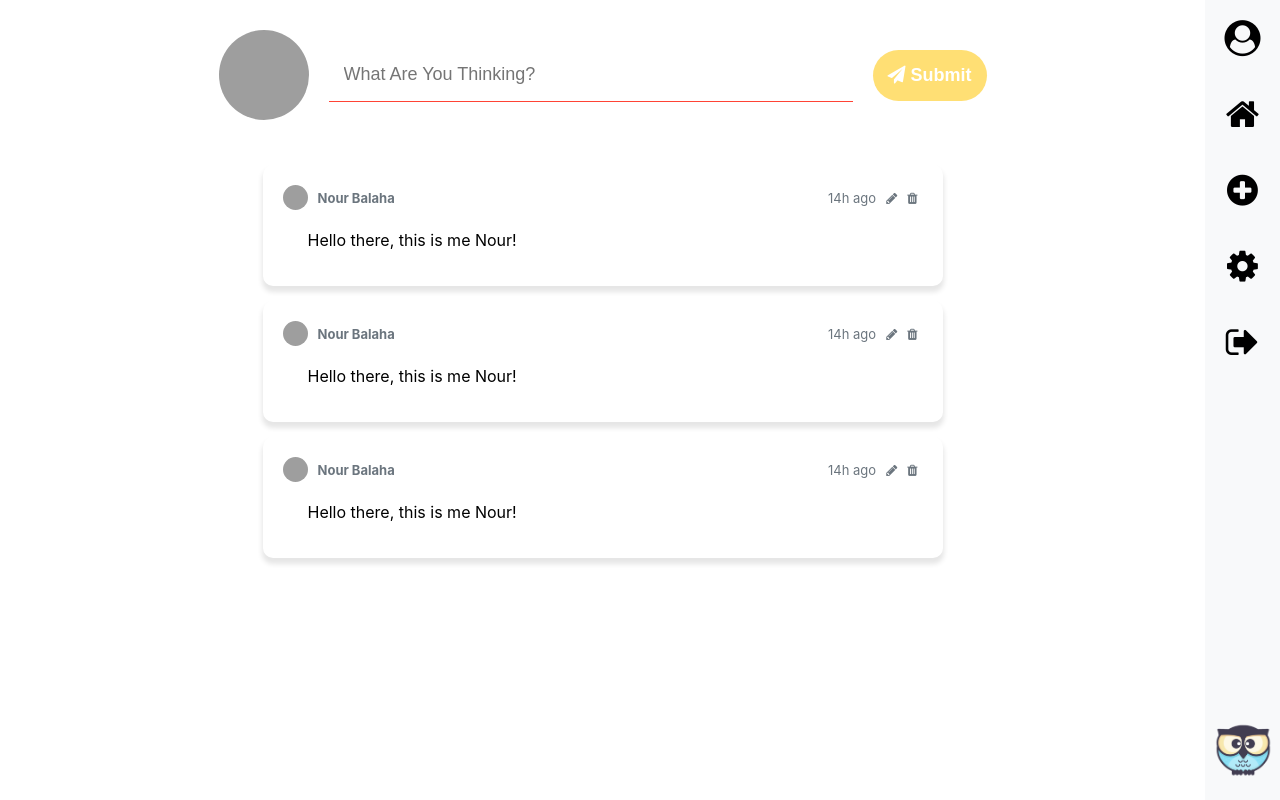
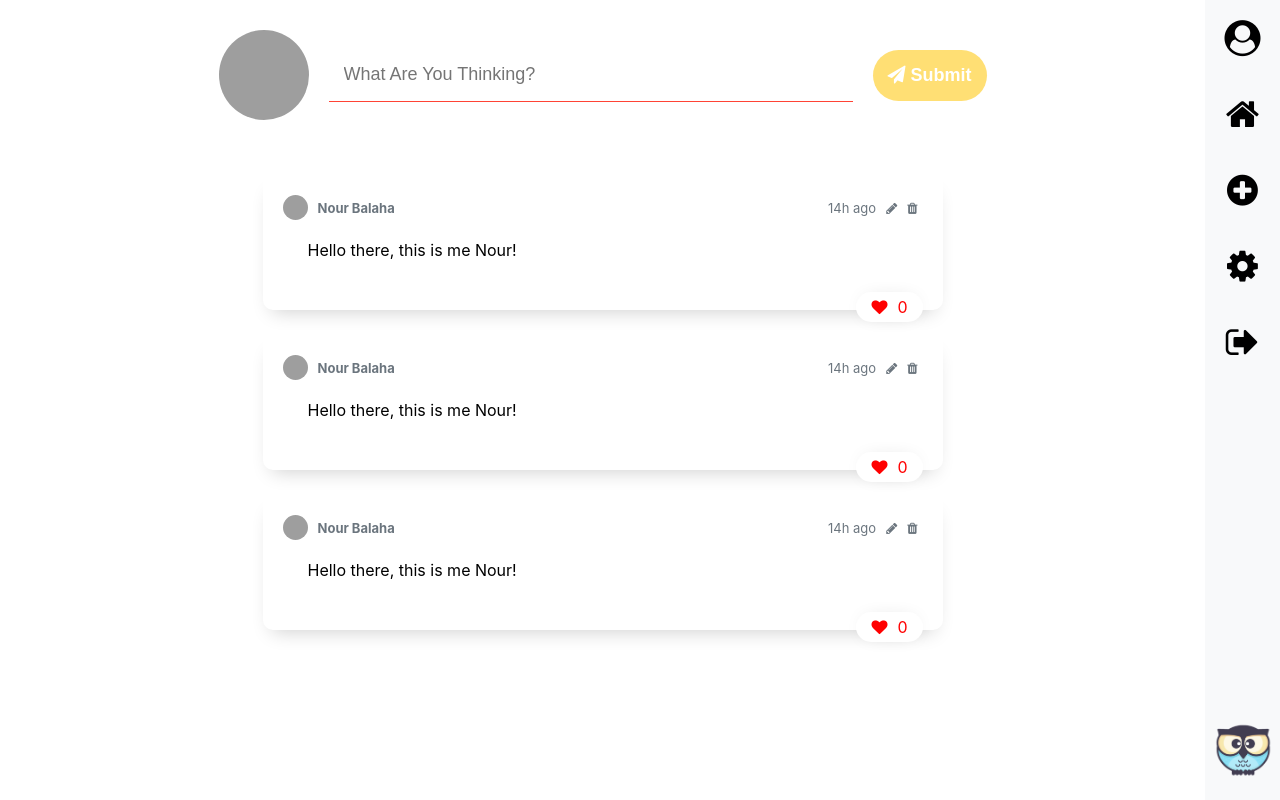
Before and after one commit to nourbalaha/social-eyes, a React (Create React App) app: page / in a window 1280 px wide. Built offline with nearby package versions, Linux system fonts and the light colour scheme; grey boxes are pictures that could not be loaded.

Commit message:
added like button to post component

```diff
--- a/src/components/Post/Post.component.jsx
+++ b/src/components/Post/Post.component.jsx
@@ -18,7 +18,11 @@ function Post() {
                 </div>
             </div>
             <div className="post-body">
-                <p>Hello there, this is me Nour!</p>
+                <span>Hello there, this is me Nour!</span>
+                <div className="post-like-container">
+                    <span className="post-like"><i className="fa fa-heart"></i></span>
+                    <span className="post-like-count">0</span>
+                </div>
             </div>
         </div>
     )
--- a/src/components/Post/Post.style.scss
+++ b/src/components/Post/Post.style.scss
@@ -1,9 +1,9 @@
 .post{
     border-radius: 10px;
     padding: 20px;
-    margin: 15px 0;
-    box-shadow: 0px 5px 5px 1px rgba(0, 0, 0, 0.1);
+    margin: 25px 0;
     width: 50vw;
+    box-shadow: 0px 10px 20px -9px rgba(0,0,0,.2);
 
     .post-title{
         display: flex;
@@ -58,5 +58,27 @@
         margin-top: 20px;
         margin-left: 25px;
         font-size: medium;
+        display: flex;
+        flex-direction: column;
+        .post-like-container{
+            justify-self: center;
+            align-self: flex-end;
+            background-color: #FFFFFF;
+            padding: 5px 10px;
+            position: relative;
+            bottom: -32px;
+            border-radius: 15px;
+            box-shadow: 0px 0px 20px -9px rgba(0,0,0,0.2);
+            .post-like{
+                color: #FF0000;
+                padding: 5px;
+                cursor: pointer;
+            }
+            .post-like-count{
+                color: #FF0000;
+                padding: 5px;
+            }
+        }
     }
+
 }
```
